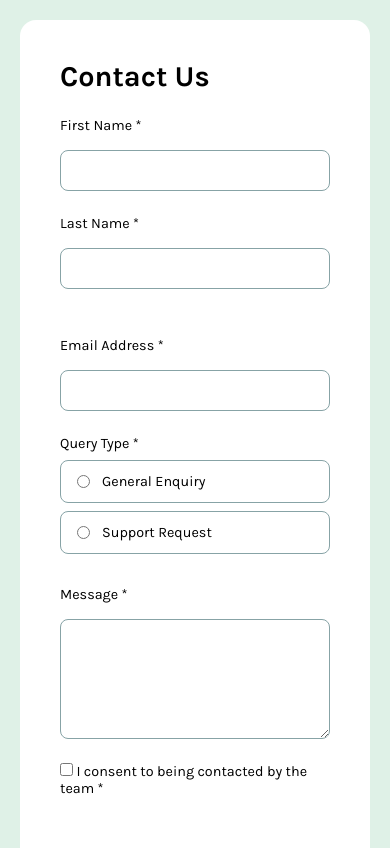
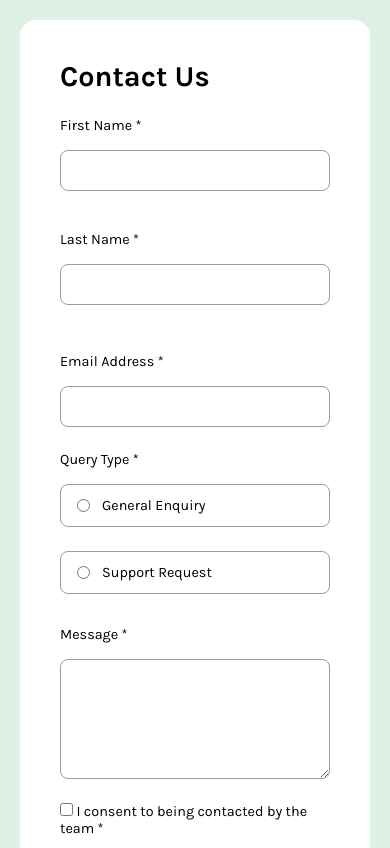
Before and after one commit to PatoCatejo/contact-form, a plain HTML site: page index.html in a window 390 px wide. Shown: the top 848 px of the page. Drawn offline with Linux system fonts and the light colour scheme.

Commit message:
fix flex

```diff
--- a/index.html
+++ b/index.html
@@ -57,7 +57,7 @@
 
         <div class="form-group">
           <label>Query Type *</label>
-          <div class="query-options">
+          <div class="query-container">
             <label class="radio-card">
               <input type="radio" name="query-type" value="general" required />
               <span>General Enquiry</span>
--- a/style.css
+++ b/style.css
@@ -172,6 +172,6 @@ button[type="submit"] {
   .form-row,
   .query-container {
     flex-direction: column;
-    gap: 0;
+    gap: 16;
   }
 }
```
